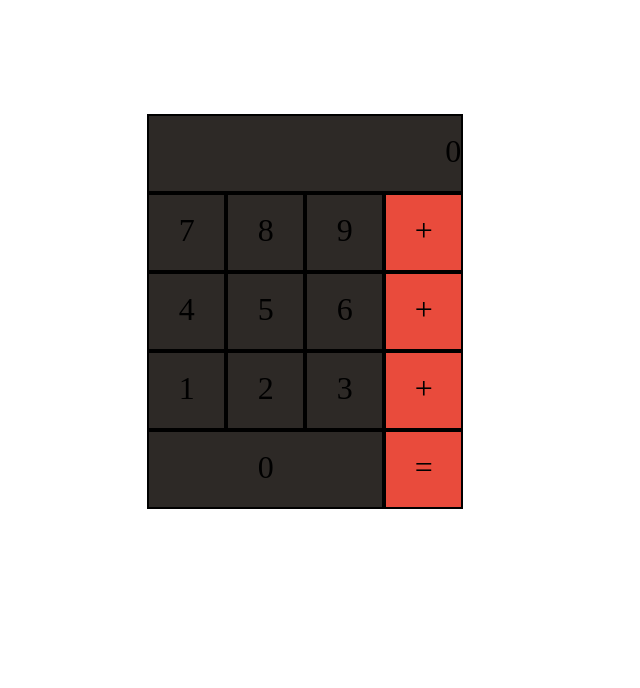
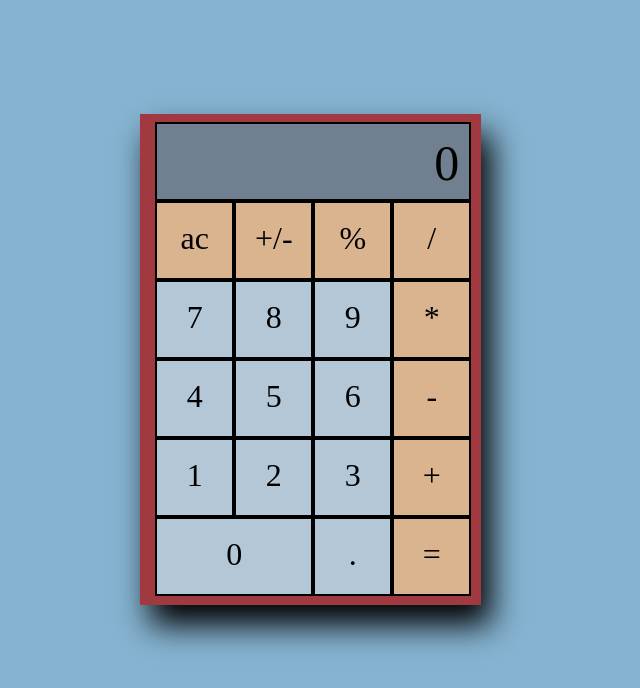
Before and after one commit to Sagelyyy/calculator, a plain HTML site: page index.html in a window 1280 px wide. Shown: the whole page, without its empty margins (348-988 px from the left). Drawn offline with Linux system fonts and the light colour scheme.

Commit message:
Button layout is complete, starting to hook the buttons up to display, still not hooked into the functions yet.)

```diff
--- a/index.html
+++ b/index.html
@@ -5,32 +5,41 @@
         <title>Calculator</title>
     </head>
     <body>
-        <div class="top-border"></div>
+    <div class="top-border"></div>
+    <div class="calculator">
         <div class="container">
-            <div class="item digit"><p>0</p></div>
+            <div class="item digit"><p id="display">0</p></div>
         </div>
         <div class="container">
-            <div class="item"><p>7</p></div>
-            <div class="item"><p>8</p></div>
-            <div class="item"><p>9</p></div>
-            <div class="item operator"><p>+</p></div>
+            <div id="operator" class="item operator"><p>ac</p></div>
+            <div id="operator" class="item operator"><p>+/-</p></div>
+            <div id="operator" class="item operator"><p>%</p></div>
+            <div id="operator" class="item operator"><p>/</p></div>
         </div>
         <div class="container">
-            <div class="item"><p>4</p></div>
-            <div class="item"><p>5</p></div>
-            <div class="item"><p>6</p></div>
-            <div class="item operator"><p>+</p></div>
+            <div id ="digit" class="item"><p id='7'>7</p></div>
+            <div id ="digit" class="item"><p id='8'>8</p></div>
+            <div id ="digit" class="item"><p id='9'>9</p></div>
+            <div id="operator" class="item operator"><p>*</p></div>
         </div>
         <div class="container">
-            <div class="item"><p>1</p></div>
-            <div class="item"><p>2</p></div>
-            <div class="item"><p>3</p></div>
-            <div class="item operator"><p>+</p></div>
+            <div id ="digit" class="item"><p>4</p></div>
+            <div id ="digit" class="item"><p>5</p></div>
+            <div id ="digit" class="item"><p>6</p></div>
+            <div id="operator" class="item operator"><p>-</p></div>
         </div>
         <div class="container">
-            <div class="item zero"><p>0</p></div>
-            <div class="item operator"><p>=</p></div>
+            <div id ="digit" class="item"><p>1</p></div>
+            <div id ="digit" class="item"><p>2</p></div>
+            <div id ="digit" class="item"><p>3</p></div>
+            <div id="operator" class="item operator"><p>+</p></div>
         </div>
+        <div class="container">
+            <div id ="digit" class="item zero"><p>0</p></div>
+            <div class="item"><p>.</p></div>
+            <div id="operator" class="item operator"><p>=</p></div>
+        </div>
+    </div>
     </body>
     <footer>
         <script type="text/javascript" src="script.js"></script>
--- a/script.js
+++ b/script.js
@@ -1,3 +1,20 @@
+
+const nums = document.querySelectorAll('#digit')
+const operators = document.querySelectorAll('#operator')
+const display = document.querySelector('#display')
+
+let displayValue = 0
+display.textContent = displayValue
+
+document.addEventListener('click', function(event){
+    if(event.target.closest('#digit')){
+        if(display.textContent == 0){
+            display.textContent = event.target.textContent
+        }else{
+            display.textContent += event.target.textContent
+        }
+    }
+})
 
 
 function add(num1, num2){
--- a/styles.css
+++ b/styles.css
@@ -1,17 +1,28 @@
+body{
+    background-color: #85B3D1FF;
+}
+
+
 .top-border{
     margin-bottom: 9%;
 }
 
-
+.calculator {
+    box-shadow: 10px 20px 30px black;
+    padding: 8px;
+    margin-left: 38%;
+    width: 325px;
+    height: 475px;
+    background-color: #A13941FF;
+}
 .container{
     display: flex;
-    margin-left: 38%;
     justify-content: center;
     width: 330px;
 }
 
 .item{
-    background-color: #2D2926FF;
+    background-color: #B3C7D6FF;
     cursor: pointer;
     width: 75px;
     height: 75px;
@@ -20,29 +31,39 @@
     font-size: xx-large;
 }
 
+.item:hover{
+    background-color: slategray;
+}
+
+p { margin-top: 17px; }
+
 .digit{
     flex-grow: 0.9443;
     flex-shrink: 3;
     text-align: right;
-}
-
-
-.item:hover{
     background-color: slategray;
 }
 
+.digit:hover{
+    cursor: text;
+    background-color: slategray;
+}
+
+.digit p{
+    margin-top: 10px;
+    margin-right: 10px;
+    font-size: 50px;
+}
+
 .zero {
-    flex-grow: 0.9188;
+    flex-grow: 0.85;
     flex-shrink: 3;
 }
 
 .operator{
-    background-color: #E94B3CFF;
+    background-color: #D9B48FFF;
 }
 
 .operator:hover{
-    background-color: salmon;
+    background-color: #2460A7FF;
 }
-
-
-p { margin-top: 17px; }
```
